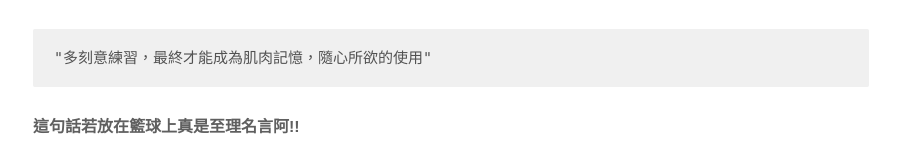
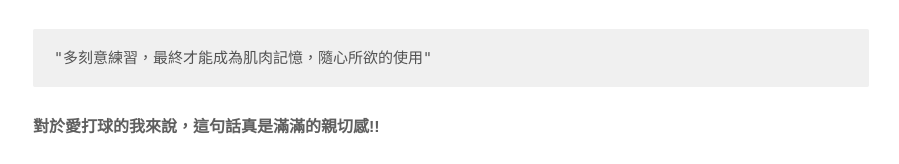
Before and after one commit to rickdiable/rickdiable.github.io, a plain HTML site: page 2021/01/10/六角網頁切版直播班-徵召勇者中/index.html in a window 1280 px wide. Shown: the part 2981-3145 px from the top of the page, without its empty margins (381-1280 px from the left). Drawn offline with Linux system fonts and the light colour scheme; no server answers.

Commit message:
Site updated: 2021-01-11 21:29:45

```diff
--- a/2021/01/10/六角網頁切版直播班-徵召勇者中/index.html
+++ b/2021/01/10/六角網頁切版直播班-徵召勇者中/index.html
@@ -37,7 +37,7 @@
 <hr>
 <h2 id="練功"><a href="#練功" class="headerlink" title="練功"></a>練功</h2><h5 id="眾多系統著實讓大家的練功之路不孤單。"><a href="#眾多系統著實讓大家的練功之路不孤單。" class="headerlink" title="眾多系統著實讓大家的練功之路不孤單。"></a>眾多系統著實讓大家的練功之路不孤單。</h5><h4 id="洧杰老師上課時除了分享自己在業界多年的經驗外，也會幫各領域、年齡層及不同背景的學員建立心態，常常鼓勵大家多提出問題"><a href="#洧杰老師上課時除了分享自己在業界多年的經驗外，也會幫各領域、年齡層及不同背景的學員建立心態，常常鼓勵大家多提出問題" class="headerlink" title="洧杰老師上課時除了分享自己在業界多年的經驗外，也會幫各領域、年齡層及不同背景的學員建立心態，常常鼓勵大家多提出問題"></a>洧杰老師上課時除了分享自己在業界多年的經驗外，也會幫各領域、年齡層及不同背景的學員建立心態，常常鼓勵大家多提出問題</h4><figure class="highlight plain"><table><tr><td class="gutter"><pre><span class="line">1</span><br></pre></td><td class="code"><pre><span class="line">&quot;因為你的問題，也可能是別人的問題&quot;</span><br></pre></td></tr></table></figure>
 <h4 id="提出許多在生活各處都能套用的思維，如"><a href="#提出許多在生活各處都能套用的思維，如" class="headerlink" title="提出許多在生活各處都能套用的思維，如"></a>提出許多在生活各處都能套用的思維，如</h4><figure class="highlight plain"><table><tr><td class="gutter"><pre><span class="line">1</span><br></pre></td><td class="code"><pre><span class="line">&quot;多刻意練習，最終才能成為肌肉記憶，隨心所欲的使用&quot;</span><br></pre></td></tr></table></figure>
-<h4 id="這句話若放在籃球上真是至理名言阿"><a href="#這句話若放在籃球上真是至理名言阿" class="headerlink" title="這句話若放在籃球上真是至理名言阿!!"></a>這句話若放在籃球上真是至理名言阿!!</h4><figure class="highlight plain"><table><tr><td class="gutter"><pre><span class="line">1</span><br></pre></td><td class="code"><pre><span class="line">&quot;先寫夠多爛code，才更清楚能怎麼改善&quot;</span><br></pre></td></tr></table></figure>
+<h4 id="對於愛打球的我來說，這句話真是滿滿的親切感"><a href="#對於愛打球的我來說，這句話真是滿滿的親切感" class="headerlink" title="對於愛打球的我來說，這句話真是滿滿的親切感!!"></a>對於愛打球的我來說，這句話真是滿滿的親切感!!</h4><figure class="highlight plain"><table><tr><td class="gutter"><pre><span class="line">1</span><br></pre></td><td class="code"><pre><span class="line">&quot;先寫夠多爛code，才更清楚能怎麼改善&quot;</span><br></pre></td></tr></table></figure>
 <h5 id="上課時間雖然安排在星期五晚上，但上完課總好像喝了滿滿的心靈雞湯。"><a href="#上課時間雖然安排在星期五晚上，但上完課總好像喝了滿滿的心靈雞湯。" class="headerlink" title="上課時間雖然安排在星期五晚上，但上完課總好像喝了滿滿的心靈雞湯。"></a>上課時間雖然安排在星期五晚上，但上完課總好像喝了滿滿的心靈雞湯。</h5><hr>
 <h2 id="回想"><a href="#回想" class="headerlink" title="回想"></a>回想</h2><h4 id="1-助教長每天出題-星期二補充直播"><a href="#1-助教長每天出題-星期二補充直播" class="headerlink" title="1.助教長每天出題 星期二補充直播"></a>1.助教長每天出題 星期二補充直播</h4><p>雖然最後進度還是落後不少，但助教長的每日任務及每週二的助教時間幫我渡過了不少難關!</p>
 <h4 id="2-一打二十的助教群們"><a href="#2-一打二十的助教群們" class="headerlink" title="2.一打二十的助教群們"></a>2.一打二十的助教群們</h4><p>記得洧杰老師有次在上課時提到，助教們可比葉問還猛，一個助教平均要負責二十位學員，而且不怕你問!不怕你交作業!!真是辛苦助教群們拉XD~</p>
```
